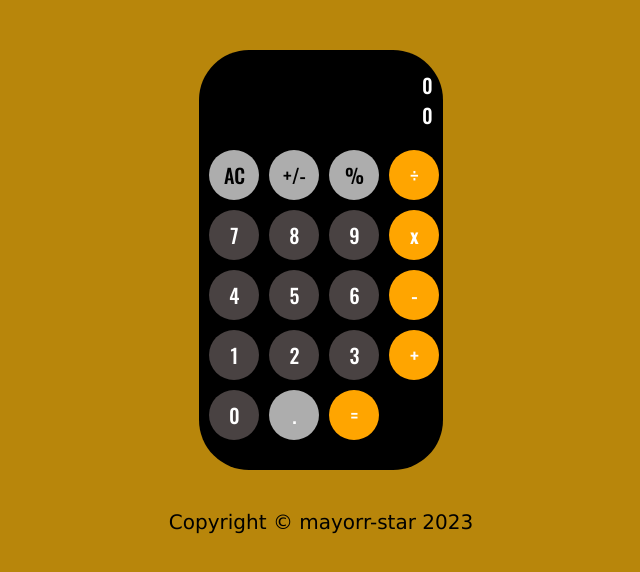
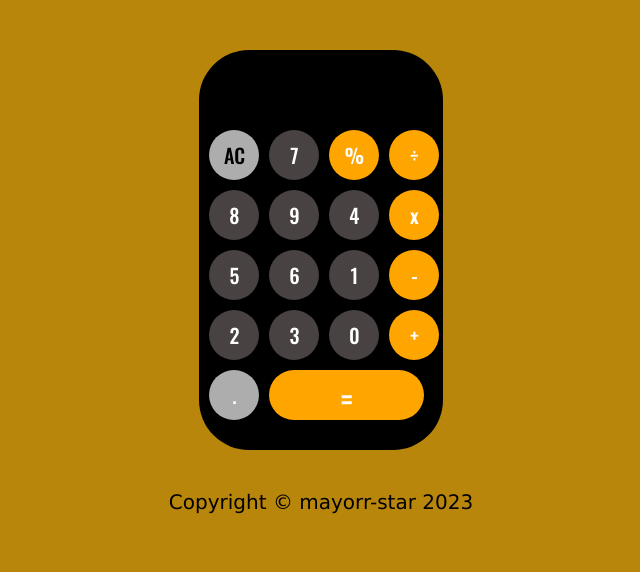
Before and after one commit to mayorr-star/odin-calculator, a plain HTML site: page index.html in a window 1280 px wide. Shown: the whole page, without its empty margins (319-959 px from the left). Drawn offline with nearby package versions, Linux system fonts and the light colour scheme.

Commit message:
Changed the position of the number seven button

```diff
--- a/index.html
+++ b/index.html
@@ -22,29 +22,29 @@
     <main>
       <div class="calculator">
         <div class="screen">
-            <div class="previous-screen">0</div>
-            <div class="current-screen">0</div>
+            <div class="numbers-screen"></div>
+            <div class="result-screen"></div>
         </div>
         <div class="buttons-container">
-          <button class="special-btn" id="all-clear">AC</button>
-          <button class="special-btn" id="minus">+/-</button>
-          <button class="special-btn" id="percentage">%</button>
+          <button class="special-btn all-clear" id="all-clear">AC</button>
+          <button class="number-btn">7</button>
+          <button class="operator-btn" id="percentage">%</button>
           <button class="operator-btn" id="divide">÷</button>
-          <button class="number-btn">7</button>
           <button class="number-btn">8</button>
           <button class="number-btn">9</button>
+          <button class="number-btn">4</button>
           <button class="operator-btn" id="multiply">x</button>
-          <button class="number-btn">4</button>
           <button class="number-btn">5</button>
           <button class="number-btn">6</button>
+          <button class="number-btn">1</button>
           <button class="operator-btn" id="subtract">-</button>
-          <button class="number-btn">1</button>
           <button class="number-btn">2</button>
           <button class="number-btn">3</button>
+          <button class="number-btn zero">0</button>
           <button class="operator-btn" id="add">+</button>
-          <button class="number-btn zero">0</button>
           <button class="special-btn dot">.</button>
-          <button class="solve-btn" id="solve">=</button>
+          <button class="solve-btn equal" id="solve">=</button>
+          <!-- <button class="delete-btn special-btn" id="delete">Delete</button> -->
         </div>
       </div>
     </main>
```
